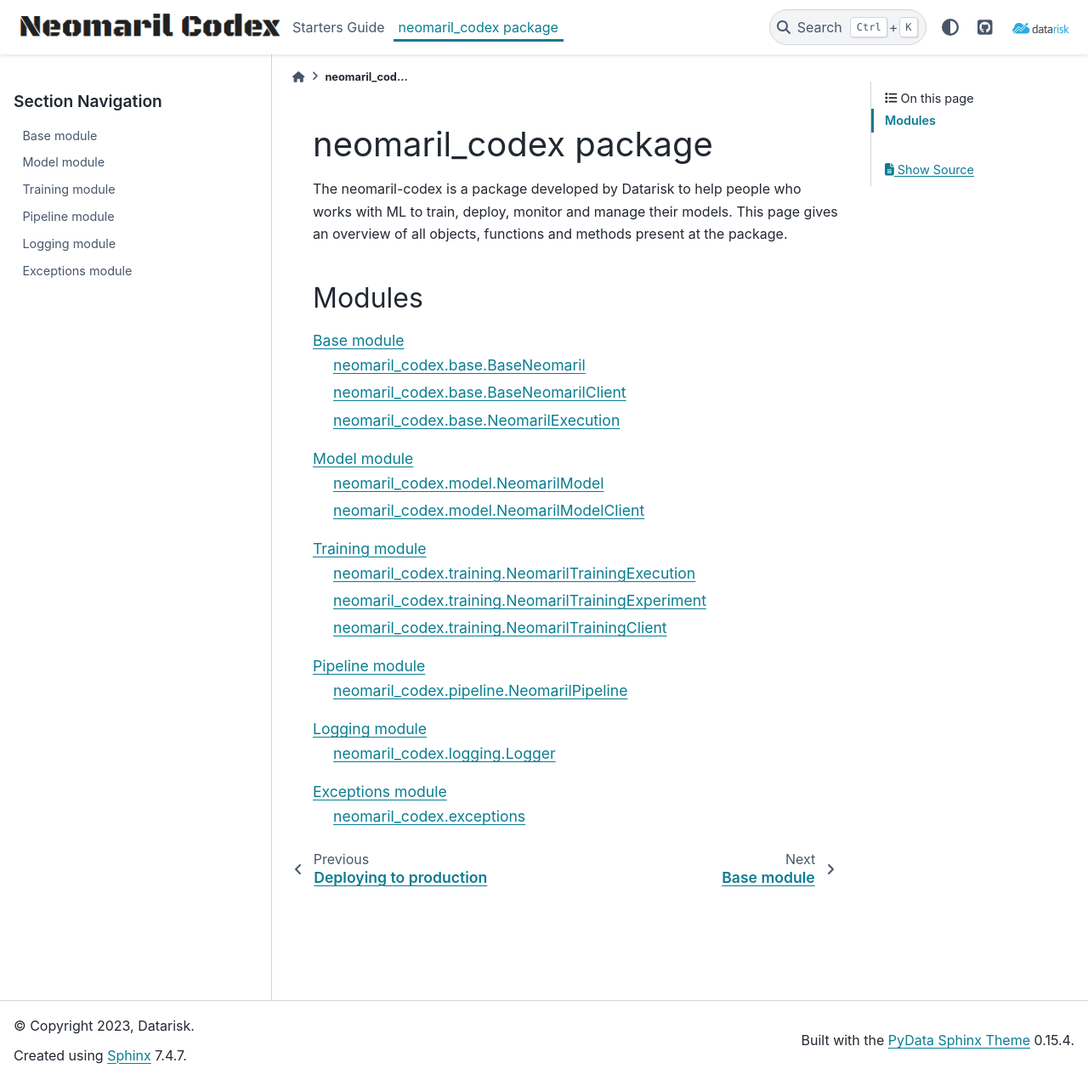
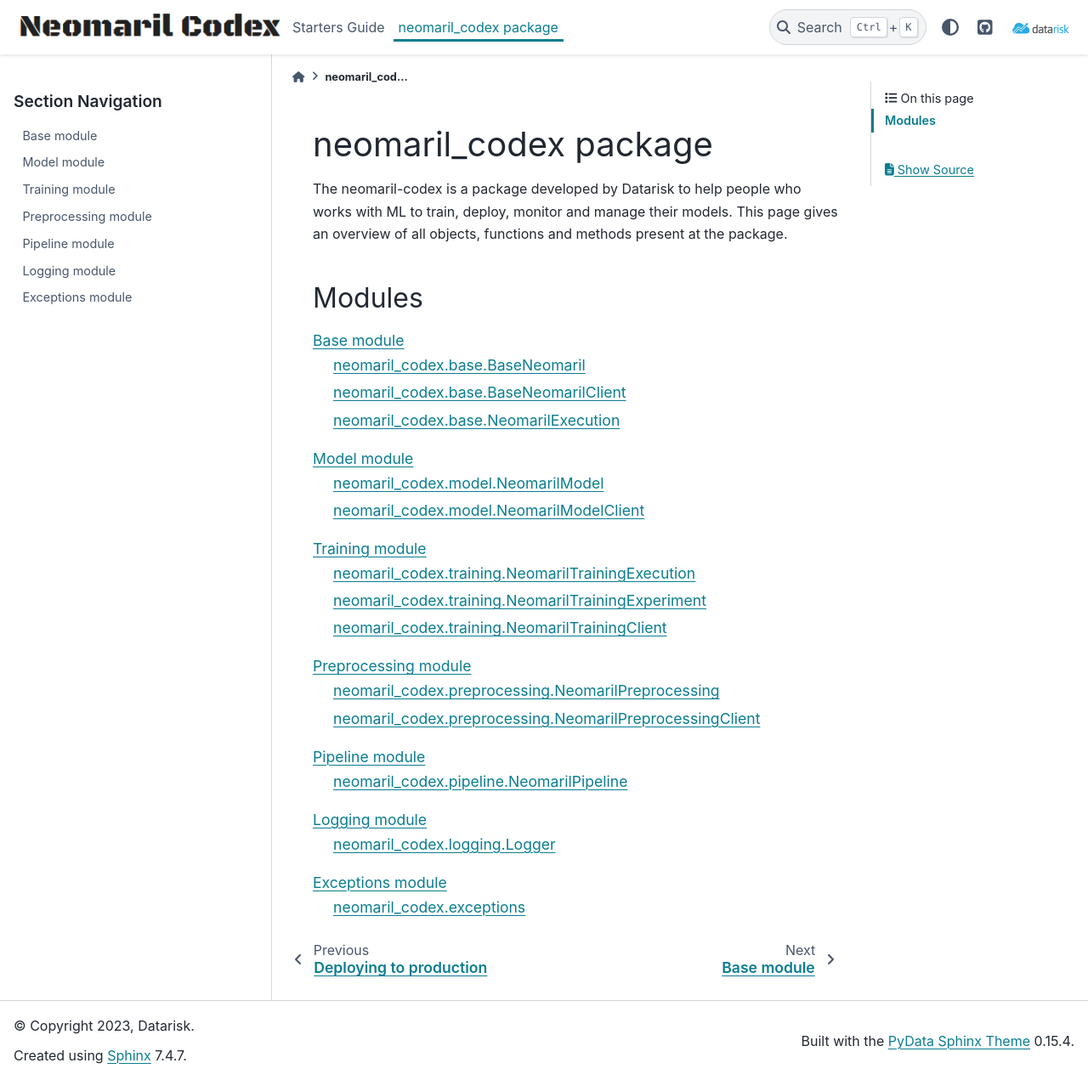
Before and after one commit to datarisk-io/mlops_codex, a Sphinx documentation site: the page built from docs/source/neomaril_codex.rst, in a window 1280 px wide and 1271 px high. Shown: the whole window at 85% size. Built offline with Sphinx 7.4.7 and the PyData theme 0.15.4, drawn with Linux system fonts in a browser that asks for light colours.

Commit message:
docs: add preprocessing to neomaril_codex index

```diff
--- a/docs/source/neomaril_codex.rst
+++ b/docs/source/neomaril_codex.rst
@@ -26,6 +26,11 @@
 .. toctree::
    :maxdepth: 5
 
+   preprocessing
+
+.. toctree::
+   :maxdepth: 5
+
    pipeline
 
 .. toctree::
@@ -33,7 +38,6 @@
 
    logging
 
-
 .. toctree::
    :maxdepth: 5
 
```
